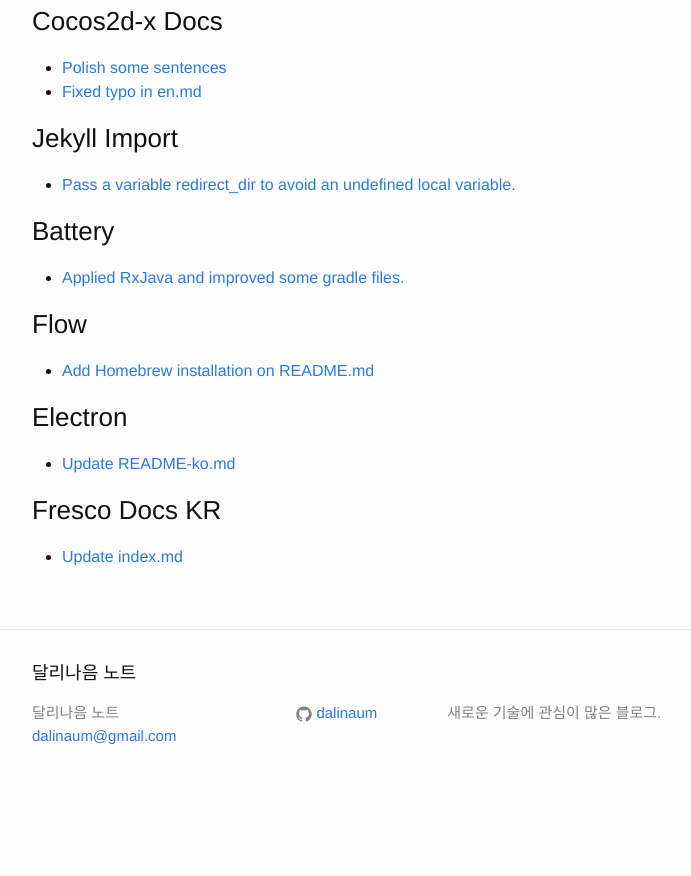
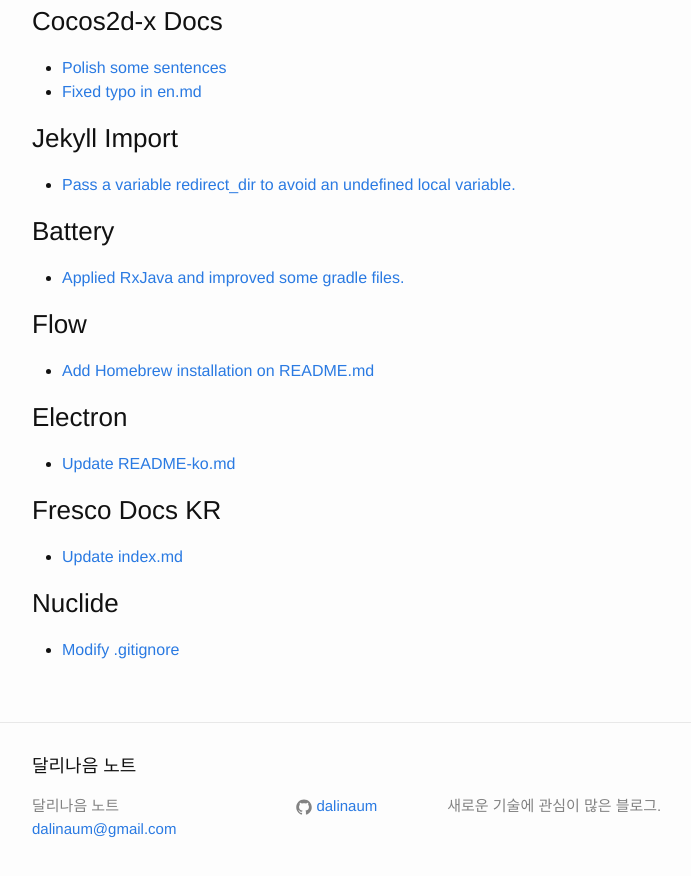
Before and after one commit to dalinaum/dalinaum.github.io, a Jekyll site: the page built from about/index.md, in a window 1280 px wide and 900 px high, scrolled down 1269 px. Shown: the top 876 px of the window, without its empty margins (238-929 px from the left). Built offline with Jekyll 4.4.1, drawn with Linux system fonts in a browser that asks for light colours; Markdown is read by kramdown in place of the engine named in the settings; before the commit the page ends 2076 px from its top, so only the background shows below that.

Commit message:
Add Nuclide.

```diff
--- a/about/index.md
+++ b/about/index.md
@@ -62,3 +62,6 @@
 
 ### Fresco Docs KR
 * [Update index.md](https://github.com/recrack/fresco-docs-kr/commit/8096b6ef9f220ad20540c9182eeb3f6acd6a39ed)
+
+### Nuclide
+* [Modify .gitignore](https://github.com/facebook/nuclide/commit/854eb2d764353c500e47e67c4adc7e68ce68abcc)
```
